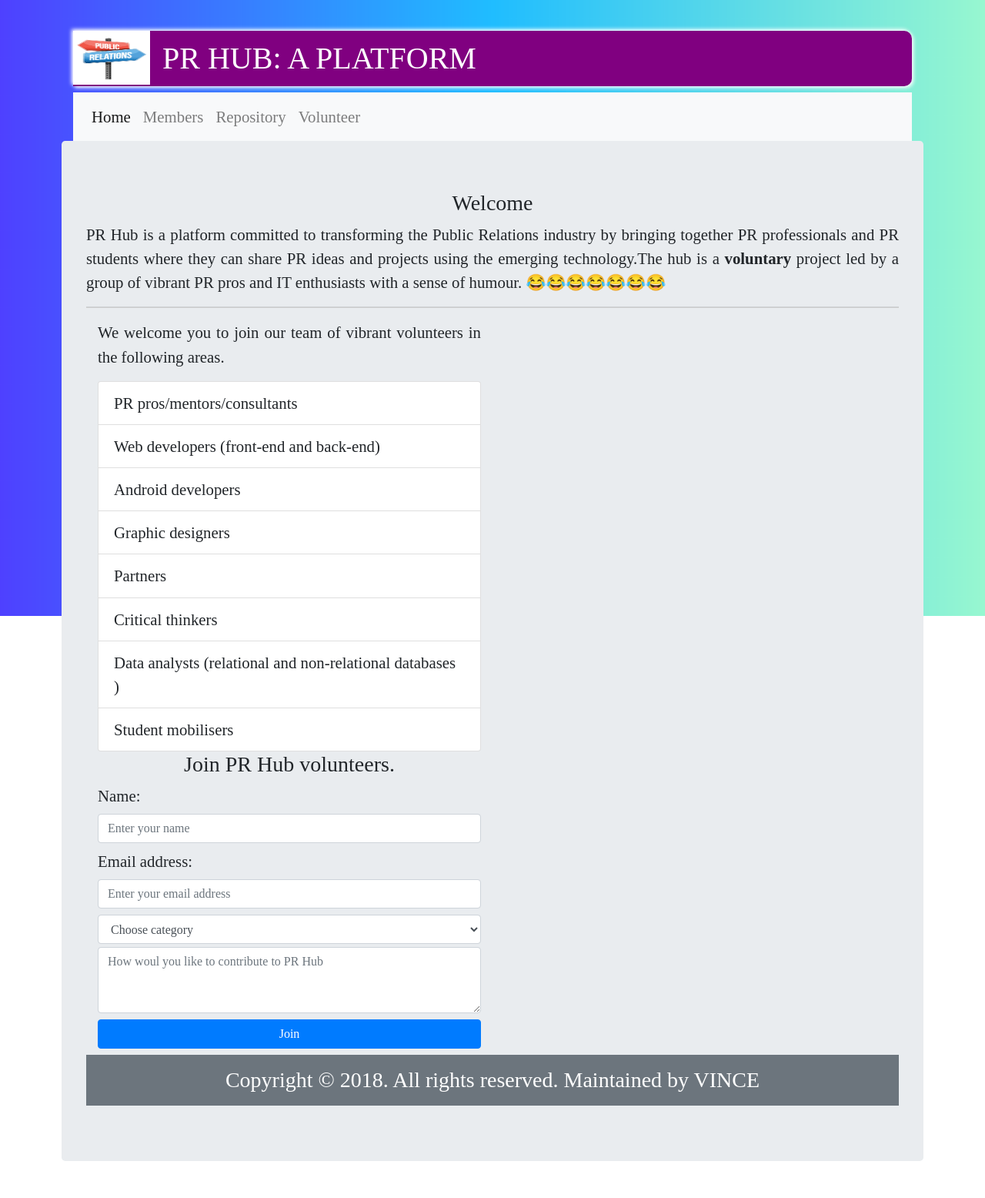
After one commit to kipyegonline/prhub, a PHP site: page /volunteer.php in a window 1280 px wide. The commit adds this page. Shown: the whole page at 77% size. Run offline with PHP 8.4, Linux system fonts and the light colour scheme; some libraries are stand-ins or nearby versions.

Commit message:
slight Fryay

```diff
--- a/index.php
+++ b/index.php
@@ -42,7 +42,7 @@ $user=$_SESSION['user'];
 	<div class="comm col-md-6 col-sm-6 bg-primary ">
 	<h1 class='bg-danger text-center'> www.prhub.co.ke</h1>
 	<h1 id='header'> Hello <?php echo $user;?>, welcome to PR Hub</h1>
-	<p>We will set up the remaining part of your account and get back to you soon...</p>
+	<p>Your account is almost complete</p>
 	<a  class=' btn btn-warning' target-"_blank" href="https://www.prsk.co.ke"> PRSK website</a>
 	<a  class='out btn btn-link' href="home.php?logout=true">Log Out</a>
 
--- a/php/parts/nav.php
+++ b/php/parts/nav.php
@@ -2,7 +2,8 @@
 		<div>
 			<img src='src/img/PR2.png' class='float-left mr-3' height='70' width='100' alt='PR icon'></div>
 		<h1 > PR HUB:  A PLATFORM </h1>
-		</header><nav class="navbar navbar-expand-lg navbar-light bg-light">
+    </header>
+    <nav class="navbar navbar-expand-lg navbar-light bg-light container">
   <a class="navbar-brand navbar-toggler" href="#">PR HUB</a>
   <button class="navbar-toggler" type="button" data-toggle="collapse" data-target="#navbarNav" aria-controls="navbarNav" aria-expanded="false" aria-label="Toggle navigation">
     <span class="navbar-toggler-icon"></span>
@@ -16,10 +17,10 @@
         <a class="nav-link" href="./members.php">Members</a>
       </li>
       <li class="nav-item">
-        <a class="nav-link" href="#">Repos</a>
+        <a class="nav-link" href="./repository.php">Repository</a>
       </li>
       <li class="nav-item">
-        <a class="nav-link" href="#">Volunteer</a>
+        <a class="nav-link" href="./volunteer.php">Volunteer</a>
       </li>
     </ul>
   </div>
--- a/src/css/main.css
+++ b/src/css/main.css
@@ -45,7 +45,7 @@ header h1{
 	color:white;
 }
 hr{
-	border-bottom:1px solid #ddd;
+	border-bottom:1px solid #ccc;
 }
 #grad, #student,#comp, #pro{
 	display:none;
@@ -96,7 +96,7 @@ p{
 	text-align: justify;
 }
 
-form{
+#grad, #student,#comp, #pro{
 
 	background: white;
 
@@ -165,7 +165,7 @@ input[type='checkbox']{
 footer{
 
 	line-height: 1em;
-	margin-top:0;
+	margin:0;
 
 
 }
--- /dev/null
+++ b/volunteer.php
@@ -0,0 +1,89 @@
+<!DOCTYPE html>
+<html lang='en'>
+    <meta charset="utf-8">
+<head>
+<title>Team PR -One stop PR repository</title>
+	<link rel="icon" href="favicon.ico" type="image/x-icon"/>
+<link rel="shortcut icon" href="favicon.ico" type="image/x-icon"/>
+
+	<link rel="stylesheet" href="https://maxcdn.bootstrapcdn.com/bootstrap/4.0.0/css/bootstrap.min.css" crossorigin="anonymous">
+	<link rel="stylesheet" type="text/css" href="./src/css/main.css">
+	<style type="text/css">
+		html{
+	background: url('./src/img/lunada.JPG');
+	background-repeat: no-repeat;
+	background-size: cover;
+	background-position: center;
+	height: 100vh;
+}
+	</style></head>
+<body>
+<div class='container'>
+
+    <?php include_once('./php/parts/nav.php')?>
+    <div class="row">
+        <div class="jumbotron">
+    <h3 class='text-center text-bold'> Welcome</h3>
+            <p>PR Hub is a platform committed to transforming the Public Relations industry by bringing together PR professionals and PR students  where they can share PR ideas and projects using the emerging technology.The hub is  a <b>voluntary </b>  project led by a group of vibrant PR pros and IT enthusiasts with a sense of humour. 😂😂😂😂😂😂😂</p>
+
+            <hr/>
+
+
+        <div class="col-md-6">
+            <p> We welcome you to join our team of vibrant volunteers in the following areas.</p>
+            <ul class='list-group'>
+                      <li class='list-group-item'>PR pros/mentors/consultants </li>
+                      <li class='list-group-item'>Web developers (front-end and back-end) </li>
+                      <li class='list-group-item'> Android developers </li>
+                      <li class='list-group-item'>Graphic designers </li>
+                     <li class='list-group-item'>Partners </li>
+
+                     <li class='list-group-item'>Critical thinkers </li>
+
+
+                    <li class='list-group-item'>Data analysts (relational and non-relational databases ) </li>
+                    <li class='list-group-item'>Student mobilisers </li>
+            </ul>
+
+        </div>
+        <div class="col-md-6">
+            <h3 class='text-center text-bold'>Join PR Hub volunteers.</h3>
+            <form name='volunteer'>
+                <label>Name:</label>
+                <input type='text' class='form-control' placeholder='Enter your name'/>
+                <label>Email address:</label>
+                <input type='email' class='form-control' placeholder='Enter your email address'/>
+                <select class='form-control mb-1'> Category to contribute to
+                <option selected>Choose category </option>
+                <option>PR pro </option>
+                <option>Web developer </option>
+                <option>Android dveveloper </option>
+                <option>Graphic designer </option>
+                <option>Data analyst </option>
+                <option>Student mobiliser </option>
+                <option> Partner</option>
+
+                </select>
+                <textarea name='choice' cols='40' rows='3' class='form-control' placeholder='How woul you like to contribute to PR Hub' maxlength='280'></textarea>
+
+                <input type='text' class='btn btn-primary btn-block' placeholder='Enter your name' value='Join'/>
+
+
+            </form>
+       </div>
+
+
+    <footer class='bg-secondary container'>
+		<h3 class='text-white'> Copyright &copy; 2018. All rights reserved. Maintained by <a href='http://www.vincekipyegon.co.ke'>VINCE </a> </h3>
+		<footer>
+        </div>
+        </div> <!--row-->
+
+
+</div><!--container-->
+    <script src="https://code.jquery.com/jquery-3.2.1.slim.min.js"  crossorigin="anonymous"></script>
+<script src="https://maxcdn.bootstrapcdn.com/bootstrap/4.0.0/js/bootstrap.min.js"  crossorigin="anonymous"></script>
+<script src='./src/js/main.js'> </script>
+
+</body>
+</html>
```
Also changed, not shown: home.php (+4 -74 lines), php/parts/regforms.php (added, +72 -0 lines), repository.php (added, +30 -0 lines), php/login/login.php (added).
